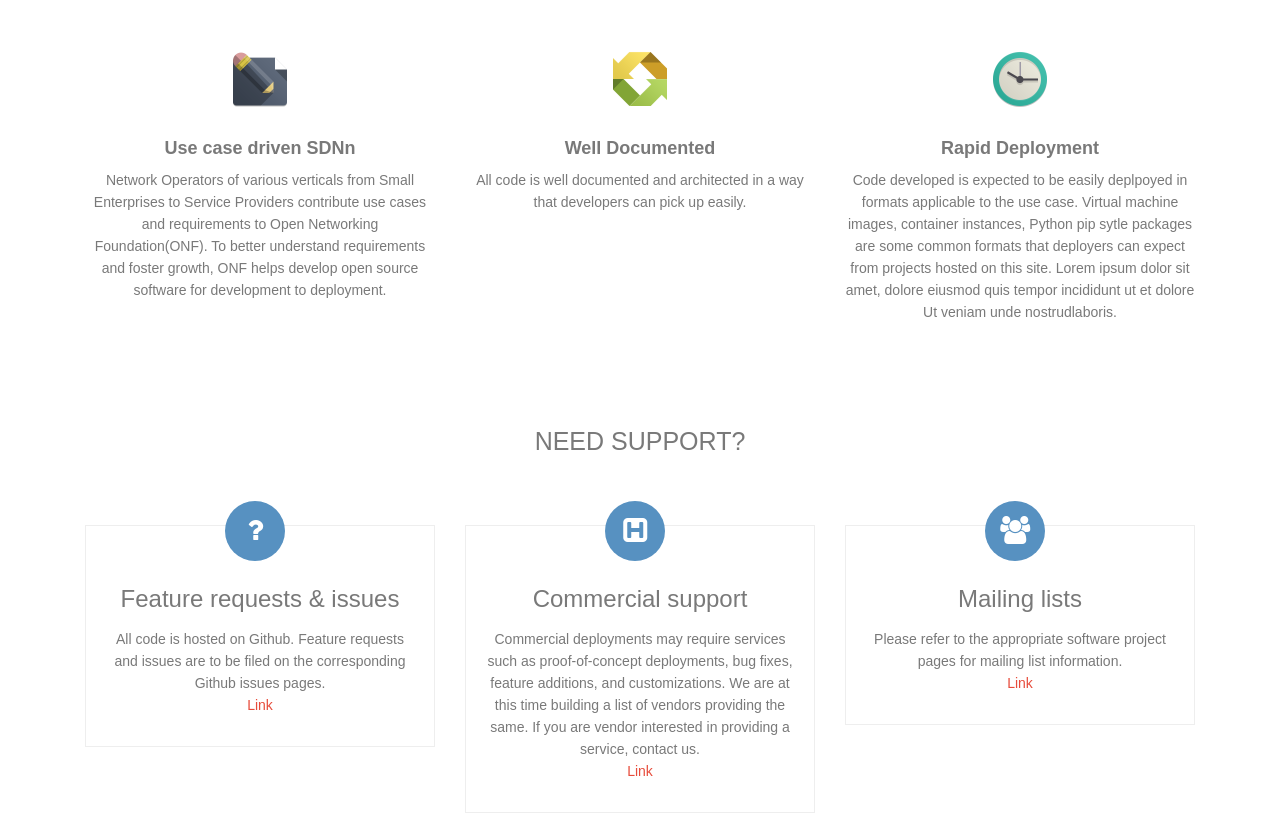
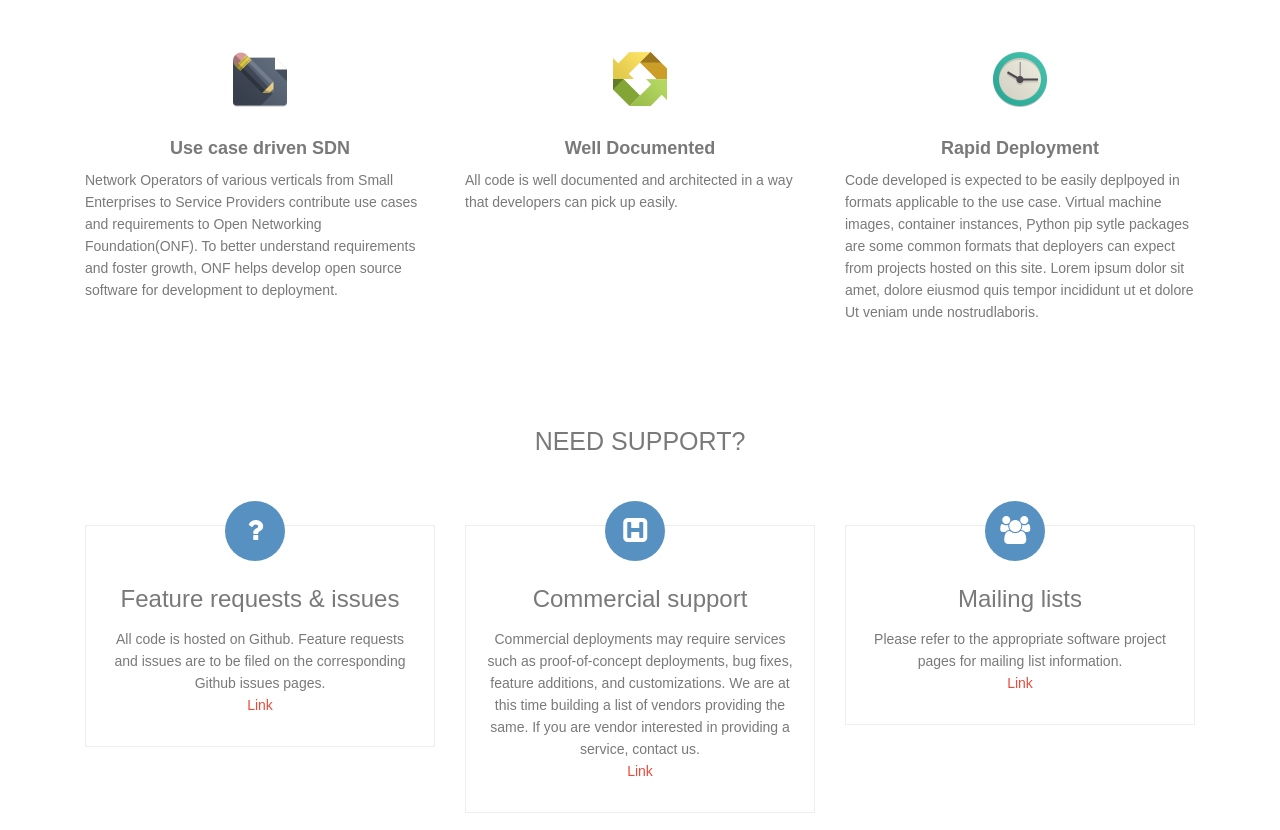
Before and after one commit to onfsdn/onfsdn.github.io, a plain HTML site: page index.html in a window 1280 px wide. Shown: the part 780-1610 px from the top of the page. Drawn offline with Linux system fonts and the light colour scheme.

Commit message:
alignment fix

```diff
--- a/index.html
+++ b/index.html
@@ -174,10 +174,10 @@
 
                 </em>
                 <h4>
-                  <b>Use case driven SDNn</b>
+                  <b>Use case driven SDN</b>
                 </h4>
               </div>
-              <p class="text-center">
+              <p class="text-left">
              Network Operators of various verticals from Small Enterprises to Service Providers contribute use cases and requirements to Open Networking Foundation(ONF).  To better understand requirements and foster growth, ONF helps develop open source software for development to deployment.
               </p>
             </div>
@@ -190,7 +190,7 @@
                   <b>Well Documented</b>
                 </h4>
               </div>
-              <p class="text-center">
+              <p class="text-left">
              All code is well documented and architected in a way that developers can pick up easily.
               </p>
             </div>
@@ -203,7 +203,7 @@
                   <b>Rapid Deployment</b>
                 </h4>
               </div>
-              <p class="text-center">
+              <p class="text-left">
              Code developed is expected to be easily deplpoyed in formats applicable to the use case.  Virtual machine images, container instances, Python pip sytle packages are some common formats that deployers can expect from projects hosted on this site.
               Lorem ipsum dolor sit amet, dolore eiusmod quis tempor incididunt ut et dolore Ut veniam unde nostrudlaboris.
               </p>
```
